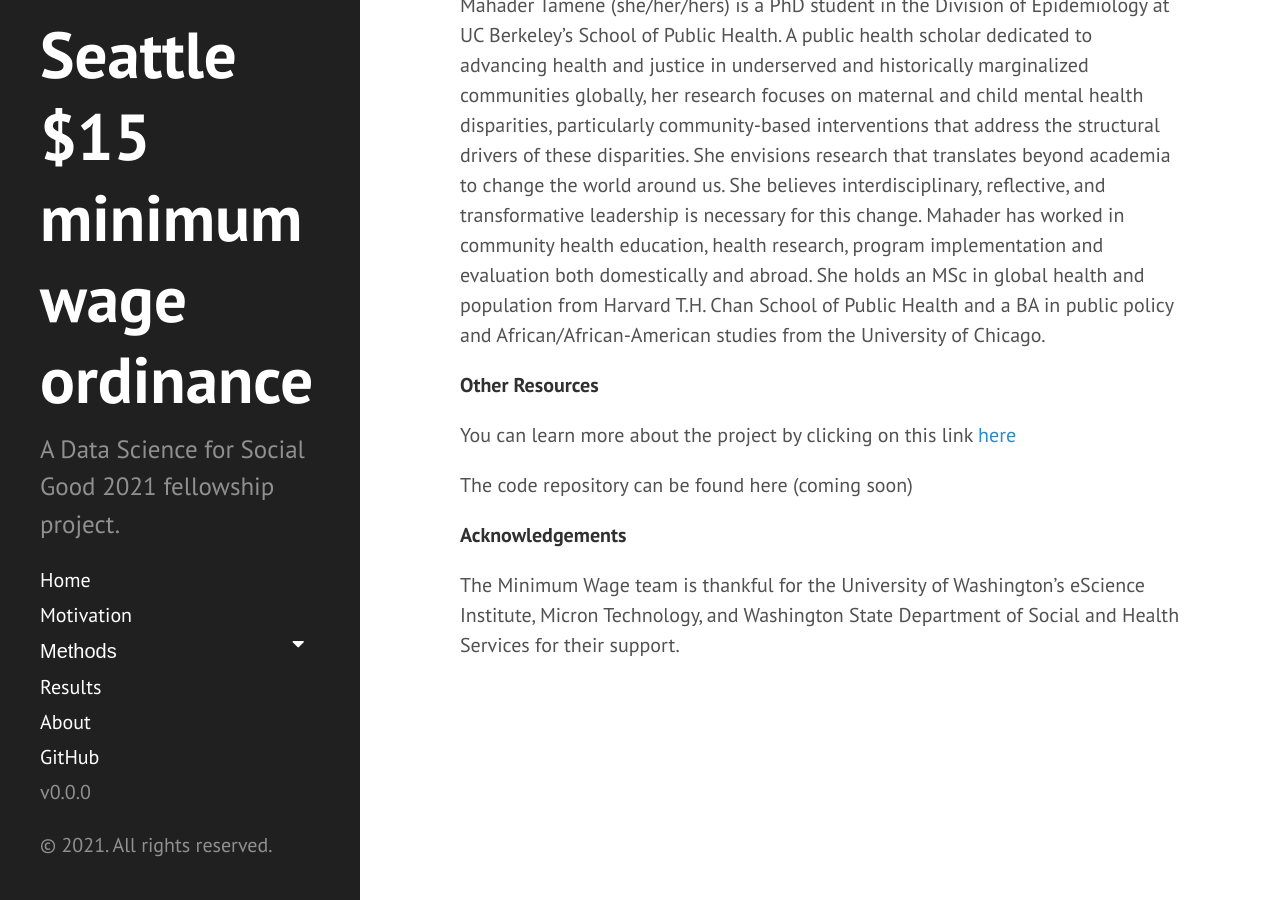
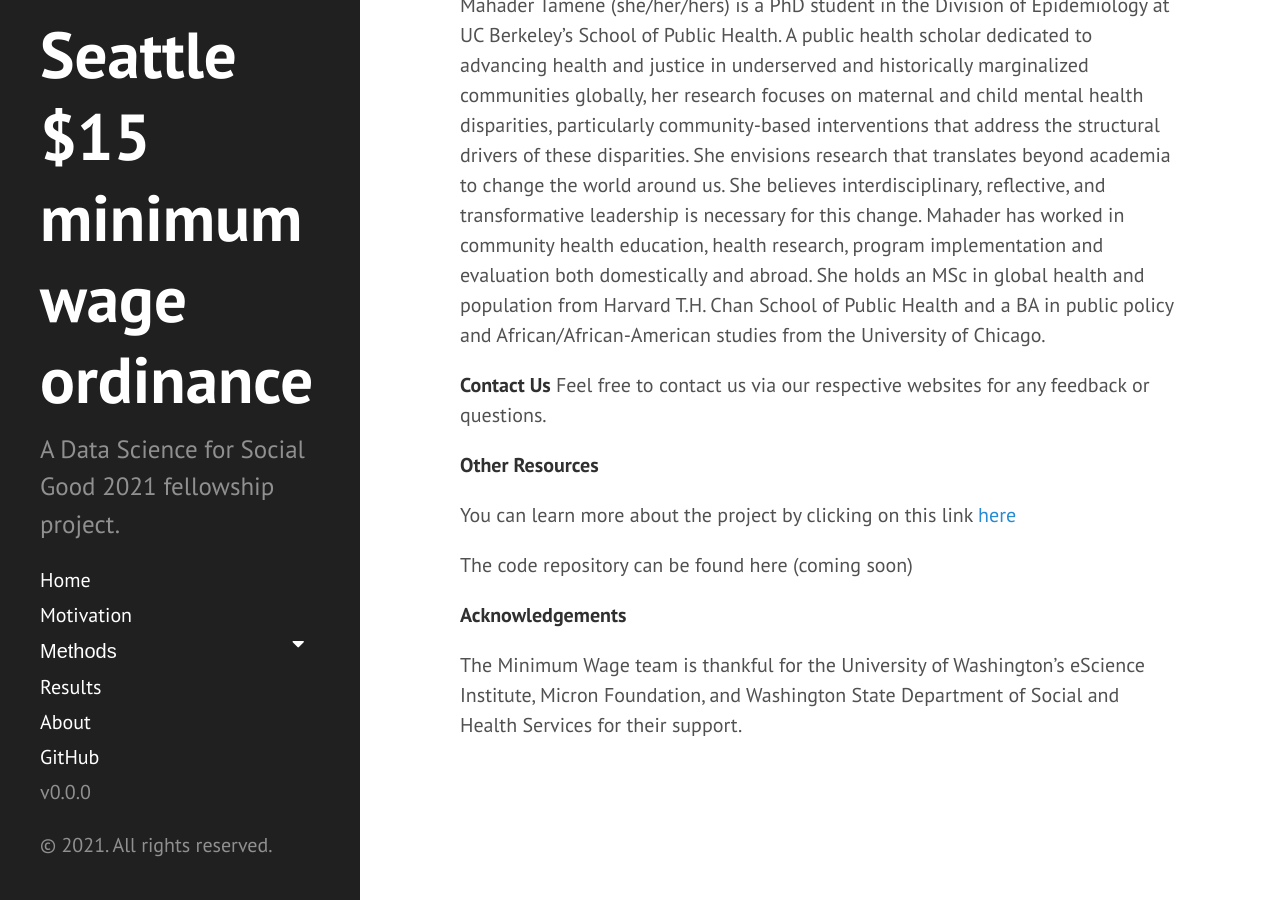
Before and after one commit to uwescience/MinWA, a Jekyll site: the page built from about.md, in a window 1280 px wide and 900 px high, scrolled down 3476 px. Built offline with Jekyll 4.4.1, drawn with Linux system fonts in a browser that asks for light colours.

Commit message:
made edits to photo and added contact us section

```diff
--- a/about.md
+++ b/about.md
@@ -35,7 +35,7 @@
 
 [website](https://www.linkedin.com/in/james-lamar-foster-8005aab6/)
 
-<img src="jlf.jpg" width="200" />
+<img src="jlf.jpg" width="200">
 
 
 James Lamar Foster is a Ph.D. Candidate at The University of Washington’s Education Policy, Organizations, and Leadership program in the College of Education. His work investigates questions at the intersections of race, place, policy, and practice. His current research uses analytical approaches from critical and organizational theory in concert with computational methods to understand how school leaders create conditions to foster marginalized students’ social-emotional development. Lamar has been interested in the work of DSSG fellows since arriving at the University of Washington. Their focus on computational methods and social good piqued his interest, which prompted him to apply. He is particularly excited to work on the Geography, Equity, and the Seattle $15 minimum wage ordinance project, which explicitly focuses on equity, policy, and place. In his free time, Lamar enjoys spending time with friends and family and watching Manchester United F.C.
@@ -59,6 +59,9 @@
 Mahader Tamene (she/her/hers) is a PhD student in the Division of Epidemiology at UC Berkeley’s School of Public Health. A public health scholar dedicated to advancing health and justice in underserved and historically marginalized communities globally, her research focuses on maternal and child mental health disparities, particularly community-based interventions that address the structural drivers of these disparities. She envisions research that translates beyond academia to change the world around us. She believes interdisciplinary, reflective, and transformative leadership is necessary for this change.
 Mahader has worked in community health education, health research, program implementation and evaluation both domestically and abroad. She holds an MSc in global health and population from Harvard T.H. Chan School of Public Health and a BA in public policy and African/African-American studies from the University of Chicago.
 
+**Contact Us**
+Feel free to contact us via our respective websites for any feedback or questions.
+
 **Other Resources**
 
 You can learn more about the project by clicking on this link [here](https://escience.washington.edu/2021-data-science-for-social-good-projects/)
@@ -67,4 +70,4 @@
 
 **Acknowledgements**
 
-The Minimum Wage team is thankful for the University of Washington's eScience Institute, Micron Technology, and Washington State Department of Social and Health Services for their support.
+The Minimum Wage team is thankful for the University of Washington's eScience Institute, Micron Foundation, and Washington State Department of Social and Health Services for their support.
```
